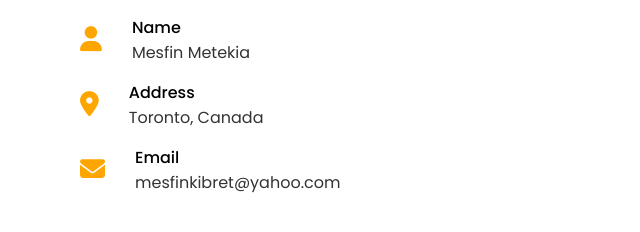
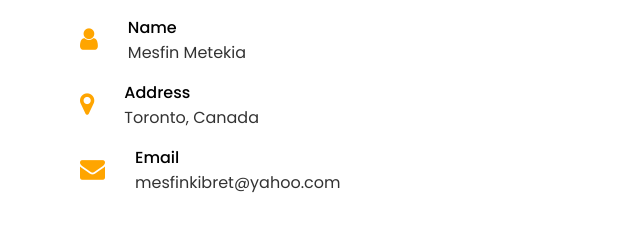
Before and after one commit to mesfinmetekia/My_Portifolio, a plain HTML site: page index.html in a window 1280 px wide. Shown: the part 4650-4882 px from the top of the page, 0-640 px from the left. Drawn offline with nearby package versions, Linux system fonts and the light colour scheme.

Commit message:
Update index.html

```diff
--- a/index.html
+++ b/index.html
@@ -301,21 +301,21 @@
                     <p>Thank you for reaching out to me. Your opinion on this subject matter is highly appreciated.</p>
                     <div class="icons">
                         <div class="row">
-                            <i class="fas fa-user"></i>
+                            <i class="fa fa-user"></i>
                             <div class="info">
                                 <div class="head">Name</div>
                                 <div class="sub-title">Mesfin Metekia</div>
                             </div>
                         </div>
                         <div class="row">
-                            <i class="fas fa-map-marker-alt"></i>
+                            <i class="fa fa-map-marker" aria-hidden="true"></i>
                             <div class="info">
                                 <div class="head">Address</div>
                                 <div class="sub-title">Toronto, Canada</div>
                             </div>
                         </div>
                         <div class="row">
-                            <i class="fas fa-envelope"></i>
+                            <i class="fa fa-envelope"></i>
                             <div class="info">
                                 <div class="head">Email</div>
                                 <div class="sub-title">mesfinkibret@yahoo.com</div>
```
